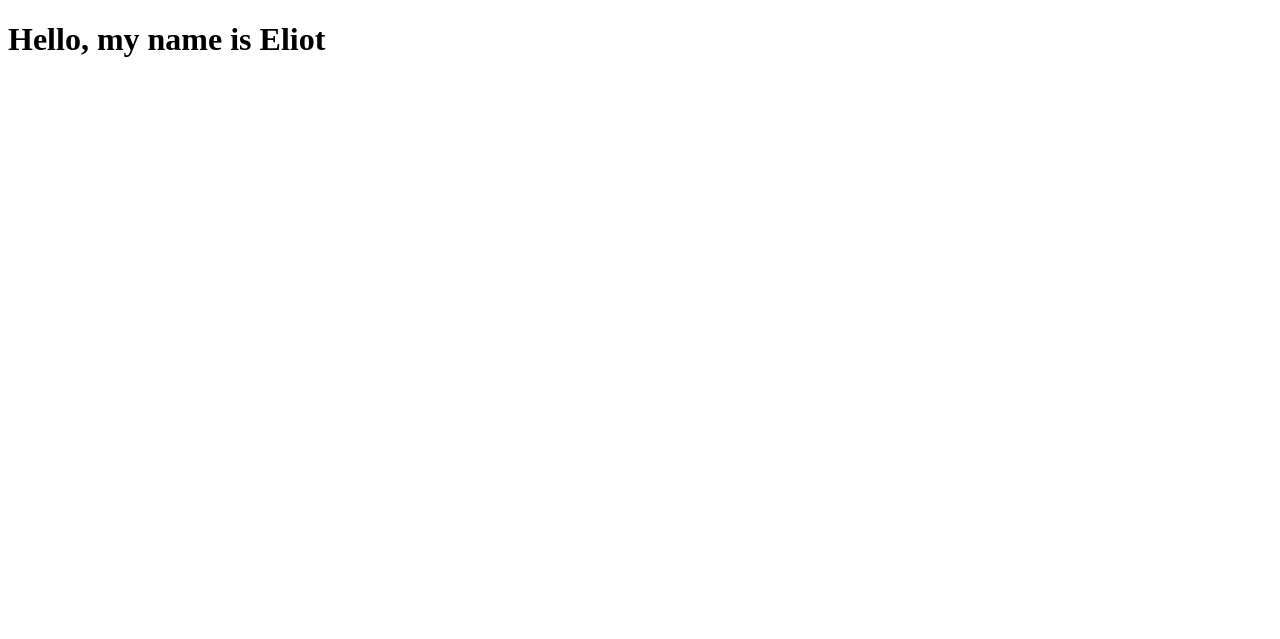
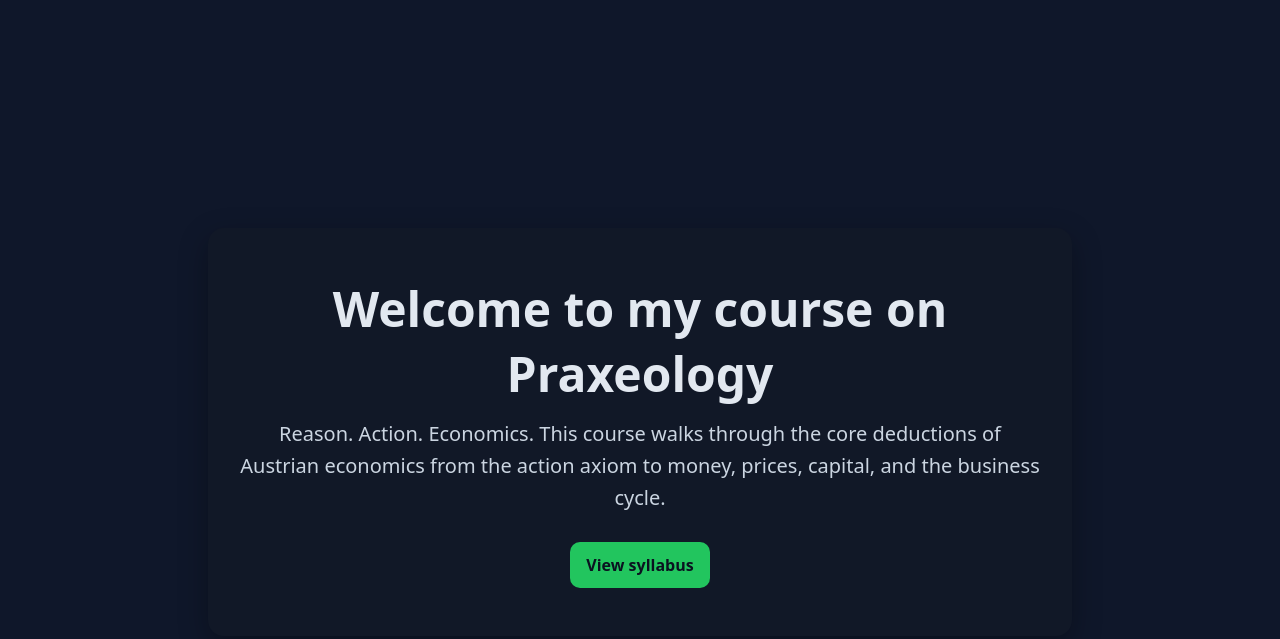
Before and after one commit to harrow-philosophy/harrow-philosophy.github.io, a plain HTML site: page docs/index.html in a window 1280 px wide. Drawn offline with Linux system fonts and the light colour scheme.

Commit message:
Update index.html

```diff
--- a/docs/index.html
+++ b/docs/index.html
@@ -1,10 +1,26 @@
 <!DOCTYPE html>
 <html lang="en">
 <head>
-  <meta charset="UTF-8">
-  <title>Hello Eliot</title>
+  <meta charset="UTF-8" />
+  <meta name="viewport" content="width=device-width, initial-scale=1" />
+  <title>Praxeology Course</title>
+  <style>
+    body { margin:0; font-family: system-ui, -apple-system, Segoe UI, Roboto, Arial, sans-serif; }
+    .wrap { min-height: 100vh; display: grid; place-items: center; padding: 2rem; background: #0f172a; color: #e2e8f0; }
+    .card { max-width: 800px; text-align: center; padding: 3rem 2rem; background: #111827; border-radius: 16px; box-shadow: 0 10px 30px rgba(0,0,0,.3); }
+    h1 { font-size: clamp(2rem, 4vw, 3rem); margin: 0 0 .75rem; }
+    p  { font-size: clamp(1rem, 2.2vw, 1.25rem); line-height: 1.6; margin: 0 0 1.25rem; color:#cbd5e1; }
+    a.button { display:inline-block; margin-top:.5rem; padding:.75rem 1rem; text-decoration:none; border-radius:10px; background:#22c55e; color:#0b1220; font-weight:600; }
+    a.button:hover { filter: brightness(1.05); }
+  </style>
 </head>
 <body>
-  <h1>Hello, my name is Eliot</h1>
+  <main class="wrap">
+    <section class="card">
+      <h1>Welcome to my course on Praxeology</h1>
+      <p>Reason. Action. Economics. This course walks through the core deductions of Austrian economics from the action axiom to money, prices, capital, and the business cycle.</p>
+      <a class="button" href="syllabus.html">View syllabus</a>
+    </section>
+  </main>
 </body>
 </html>
```
